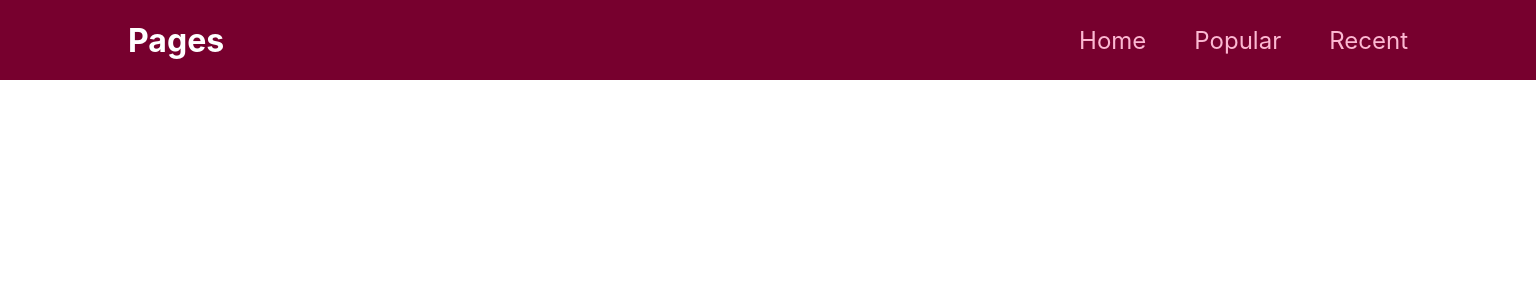
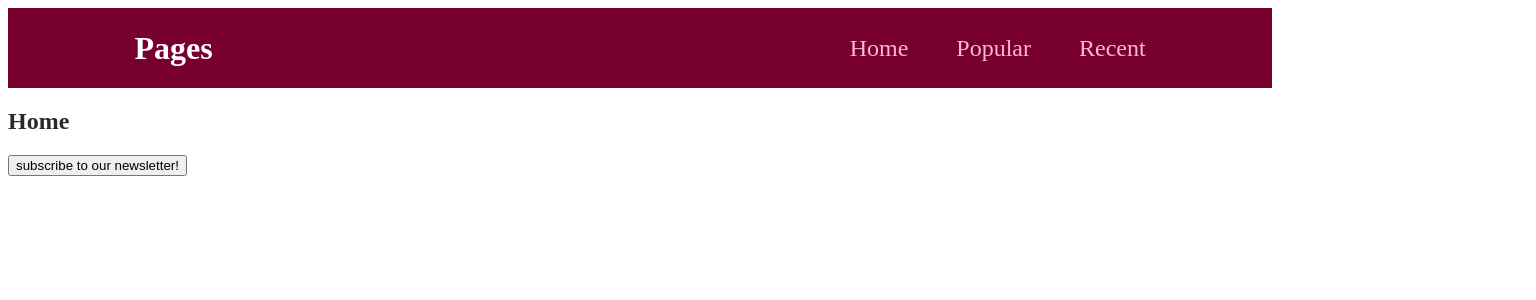
Before and after one commit to TheScer/FullStackDevFrontendProject, a React (Create React App) app in the folder frontend-project/: page / in a window 1280 px wide. Shown: the top 300 px of the page, 1536 px wide, since content can reach past the window. Built offline with nearby package versions, Linux system fonts and the light colour scheme.

Commit message:
navigation to each page now working fine, added in a modal with a backdrop for subscribing to a newsletter as well, need to move it to navbar

```diff
--- a/frontend-project/src/App.js
+++ b/frontend-project/src/App.js
@@ -1,4 +1,3 @@
-import logo from "./logo.svg";
 import "./App.css";
 import { Route, Switch } from "react-router-dom";
 
@@ -9,15 +8,17 @@ import { Navbar } from "./components/Navbar";
 
 function App() {
   return (
-    <div className="App">
+    <div>
+      <Navbar />
       <Switch>
-        <Navbar />
         <Route path="/" exact>
           <Home />
         </Route>
+
         <Route path="/Popular">
           <Popular />
         </Route>
+
         <Route path="/Recent">
           <Recent />
         </Route>
--- /dev/null
+++ b/frontend-project/src/components/Backdrop.js
@@ -0,0 +1,5 @@
+import React from "react";
+
+export const Backdrop = (props) => {
+  return <div className="backdrop" onClick={props.onClick} />;
+};
--- /dev/null
+++ b/frontend-project/src/components/Modal.js
@@ -0,0 +1,14 @@
+import React from "react";
+
+export const Modal = (props) => {
+  //Modal made in class
+  //maybe for our newsapp we can have it be a sign in thing
+  return (
+    <div className="modal">
+      <button className="btn btn--alt" onClick={props.onCancel}>
+        Cancel
+      </button>
+      <button className="btn">Confirm</button>
+    </div>
+  );
+};
--- a/frontend-project/src/components/Navbar.js
+++ b/frontend-project/src/components/Navbar.js
@@ -1,4 +1,3 @@
-import React from "react";
 import { Link } from "react-router-dom";
 
 import "./Navbar.css";
@@ -13,10 +12,10 @@ export const Navbar = () => {
             <Link to="/">Home</Link>
           </li>
           <li>
-            <Link to="/Popular">Popular</Link>
+            <Link to="/popular">Popular</Link>
           </li>
           <li>
-            <Link to="/Recent">Recent</Link>
+            <Link to="/recent">Recent</Link>
           </li>
         </ul>
       </nav>
--- a/frontend-project/src/index.css
+++ b/frontend-project/src/index.css
@@ -1,13 +1,56 @@
-body {
-  margin: 0;
-  font-family: -apple-system, BlinkMacSystemFont, 'Segoe UI', 'Roboto', 'Oxygen',
-    'Ubuntu', 'Cantarell', 'Fira Sans', 'Droid Sans', 'Helvetica Neue',
-    sans-serif;
-  -webkit-font-smoothing: antialiased;
-  -moz-osx-font-smoothing: grayscale;
+* {
+  box-sizing: border-box;
 }
 
-code {
-  font-family: source-code-pro, Menlo, Monaco, Consolas, 'Courier New',
-    monospace;
+h2 {
+  font-size: 1.5rem;
+  color: #2c292b;
 }
+
+.btn {
+  font: inherit;
+  padding: 0.5rem 1.5rem;
+  cursor: pointer;
+  border-radius: 4px;
+  background-color: #800040;
+  color: white;
+  border: 1px solid #800040;
+  margin: 0 1rem;
+}
+
+.btn:hover {
+  background-color: #9c1458;
+  border-color: #9c1458;
+}
+
+.btn--alt {
+  background-color: transparent;
+  color: #800040;
+}
+
+.btn--alt:hover {
+  background-color: #f8dae9;
+}
+
+.modal {
+  box-shadow: 0 1px 4px rgba(0, 0, 0, 0.2);
+  border-radius: 6px;
+  background-color: white;
+  padding: 1rem;
+  text-align: center;
+  width: 30rem;
+  z-index: 10;
+  position: fixed;
+  top: 20vh;
+  left: calc(50% - 15rem);
+}
+
+.backdrop {
+  position: fixed;
+  z-index: 1;
+  background-color: rgba(0, 0, 0, 0.75);
+  width: 100%;
+  height: 100vh;
+  top: 0;
+  left: 0;
+}
--- a/frontend-project/src/index.js
+++ b/frontend-project/src/index.js
@@ -1,6 +1,5 @@
 import React from "react";
 import ReactDOM from "react-dom/client";
-import reportWebVitals from "./reportWebVitals";
 import { BrowserRouter } from "react-router-dom";
 
 import "./index.css";
@@ -12,8 +11,3 @@ root.render(
     <App />
   </BrowserRouter>
 );
-
-// If you want to start measuring performance in your app, pass a function
-// to log results (for example: reportWebVitals(console.log))
-// or send to an analytics endpoint. Learn more: https://bit.ly/CRA-vitals
-reportWebVitals();
--- a/frontend-project/src/pages/Home.js
+++ b/frontend-project/src/pages/Home.js
@@ -1,5 +1,25 @@
 import React from "react";
+import { Modal } from "../components/Modal";
+import { Backdrop } from "../components/Backdrop";
+import { useState } from "react";
 
 export const Home = () => {
-  return <div>Home</div>;
+  const [showModal, setShowModal] = useState(false);
+
+  const showModalHandler = () => {
+    setShowModal(true);
+  };
+
+  const cancelModalHandler = () => {
+    setShowModal(false);
+  };
+
+  return (
+    <div>
+      <h2>Home</h2>
+      <button onClick={showModalHandler}>subscribe to our newsletter!</button>
+      {showModal && <Modal onCancel={cancelModalHandler} />}
+      {showModal ? <Backdrop onClick={cancelModalHandler} /> : null}
+    </div>
+  );
 };
--- a/frontend-project/src/pages/Popular.js
+++ b/frontend-project/src/pages/Popular.js
@@ -1,5 +1,9 @@
 import React from "react";
 
 export const Popular = () => {
-  return <div>Popular</div>;
+  return (
+    <div>
+      <h2>Popular</h2>
+    </div>
+  );
 };
--- a/frontend-project/src/pages/Recent.js
+++ b/frontend-project/src/pages/Recent.js
@@ -1,5 +1,9 @@
 import React from "react";
 
 export const Recent = () => {
-  return <div>Recent</div>;
+  return (
+    <div>
+      <h2>Recent</h2>
+    </div>
+  );
 };
```
